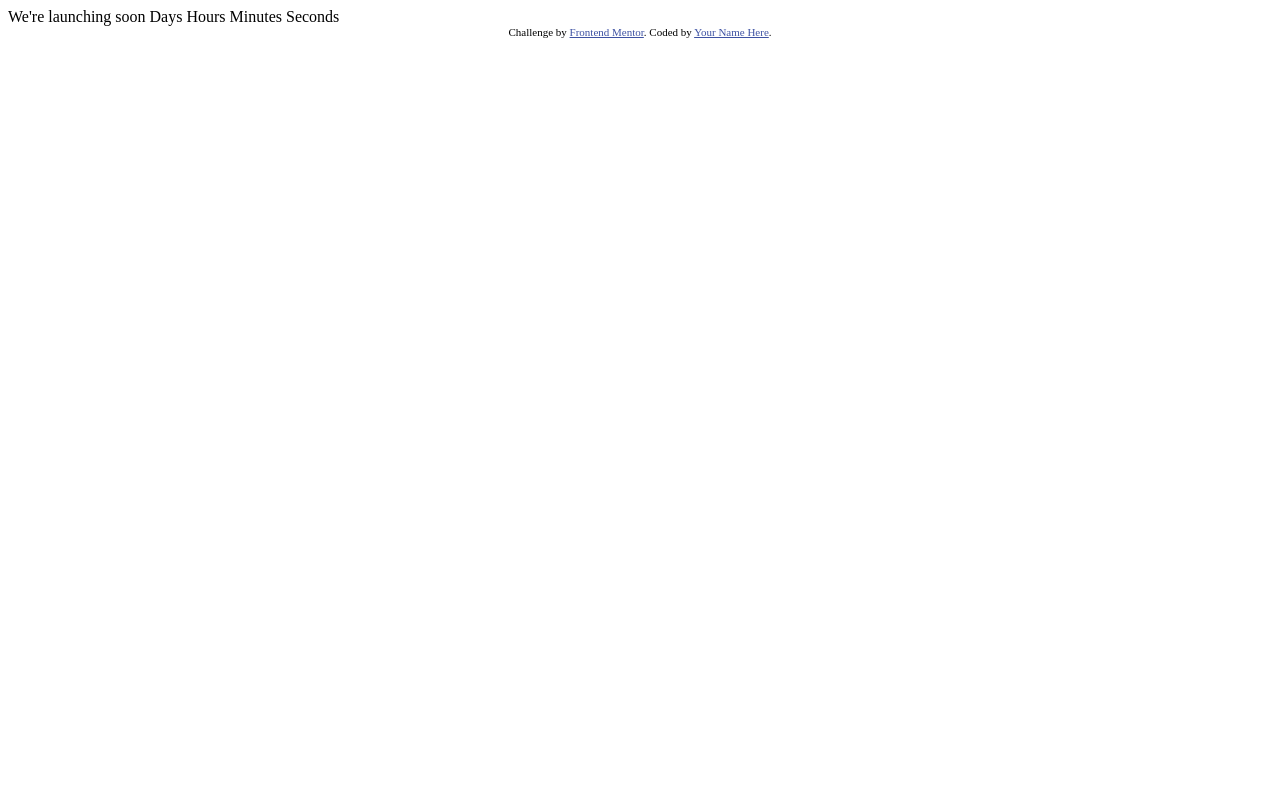
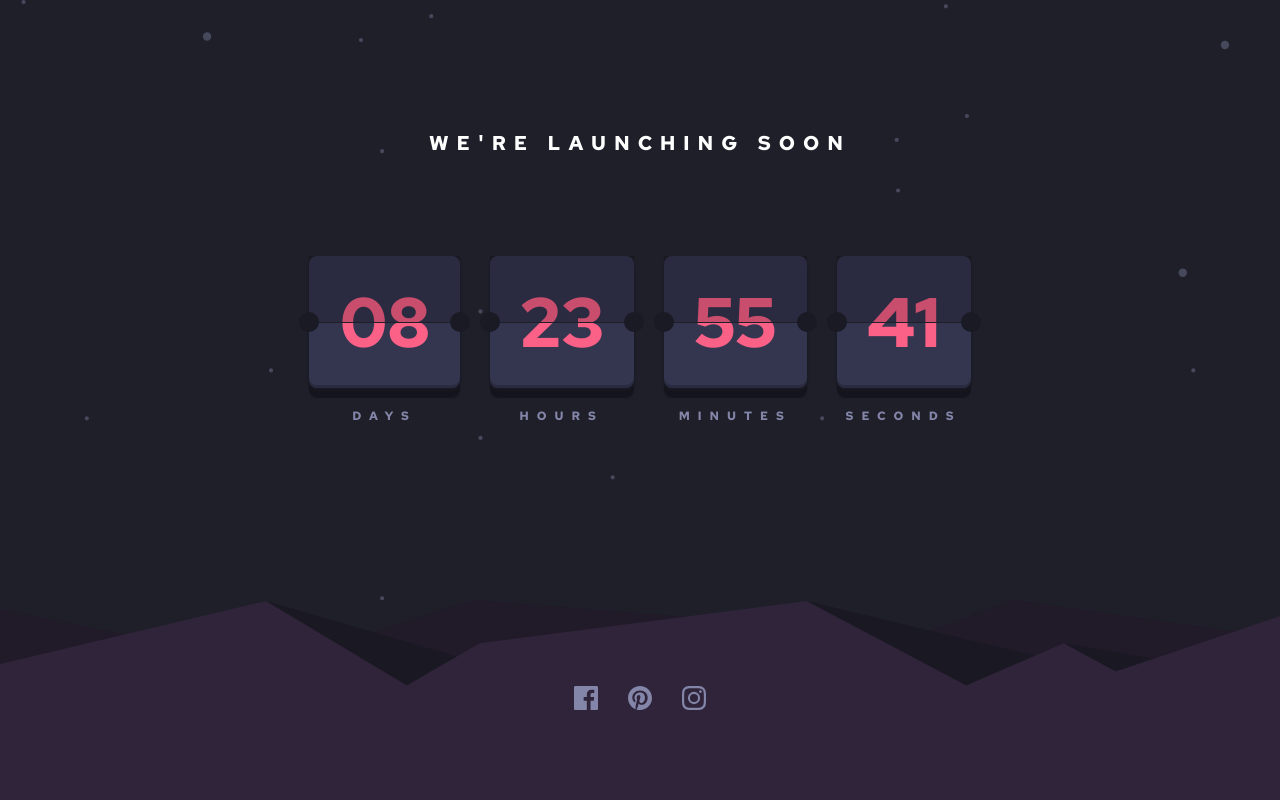
Before and after one commit to AbdullayevaAysel/launch-countdown-timer, a plain HTML site: page index.html in a window 1280 px wide. Drawn offline with Linux system fonts and the light colour scheme.

Commit message:
version 0.2

```diff
--- /dev/null
+++ b/assets/script.js
@@ -0,0 +1,9 @@
+let number = 823456
+
+let seconds = 60
+let minutes = 60
+let hour = 24
+
+let days = Math.floor(number/hour/seconds/minutes)
+
+console.log(days);
--- /dev/null
+++ b/assets/style.css
@@ -0,0 +1,135 @@
+@import url("https://fonts.googleapis.com/css2?family=Red+Hat+Text:wght@300;400;500;600;700&display=swap");
+:root {
+  --Grayish-blue: hsl(237, 18%, 59%);
+  --Soft-red: hsl(345, 95%, 68%);
+  --White: hsl(0, 0%, 100%);
+  --Dark-desaturated-blue: hsl(236, 21%, 26%);
+  --Very-dark-blue: hsl(235, 16%, 14%);
+  --Very-dark: hsl(234, 17%, 12%);
+}
+
+* {
+  margin: 0;
+  padding: 0;
+  box-sizing: border-box;
+}
+
+a {
+  text-decoration: none;
+}
+
+html {
+  font-size: 10px;
+}
+
+body {
+  font-size: 1.6rem;
+  font-family: "Red Hat Text", sans-serif;
+}
+
+.wrapper {
+  display: flex;
+  flex-direction: column;
+  align-items: center;
+  position: relative;
+  width: 100vw;
+  height: 100vh;
+  background: var(--Very-dark-blue) url("../images/bg-stars.svg") top center / cover no-repeat;
+  padding-top: 13rem;
+}
+
+.timer {
+  display: flex;
+  justify-content: center;
+  align-items: center;
+  gap: 3rem;
+  margin-top: 10rem;
+}
+
+.timer .time-count {
+  color: var(--Soft-red);
+  background: var(--Dark-desaturated-blue);
+  font-size: 7rem;
+  font-weight: 700;
+  padding: 2rem 3rem;
+  border-radius: 0.8rem;
+  position: relative;
+  display: flex;
+  align-items: center;
+  /* overflow: hidden; */
+  box-shadow: hsl(234, 17%, 12%) 0px 2px 3px, rgba(0, 0, 0, 0.3) 0px 10px 1px 0px, rgba(0, 0, 0, 0.2) 0px -3px 0px inset;
+
+}
+
+.timer .time-count span {
+    background: var(--Very-dark);
+    border-radius: 50%;
+    padding: 1rem;
+}
+
+.timer .time-count span:nth-child(1) {
+    position: absolute;
+    left: -1rem;
+}
+
+.timer .time-count span:nth-child(2) {
+    position: absolute;
+    right: -1rem;
+}
+
+.timer .time-count::before {
+  position: absolute;
+  content: "";
+  top: 0;
+  left: 0;
+  right: 0;
+  bottom: 0;
+  width: 100%;
+  height: 50%;
+  border-bottom: 0.1rem solid var(--Very-dark-blue);
+  background: rgba(0,0,0,0.2);
+  /* background: red; */
+  /* transform-origin: bottom;
+  transform: rotateX(0deg);
+  animation: rotate 3s ease-in 1s infinite normal; */
+}
+
+@keyframes rotate {
+    from {
+        transform: rotateX(0deg);
+    }
+    to {
+        transform: rotateX(-180deg);
+    }
+}
+
+
+.timer .time-name {
+  color: var(--Grayish-blue);
+  text-transform: uppercase;
+  font-size: 1.2rem;
+  font-weight: 700;
+  letter-spacing: 0.8rem;
+  text-align: center;
+  padding-top: 2rem;
+}
+
+.title {
+  color: var(--White);
+  text-transform: uppercase;
+  font-size: 2rem;
+  font-weight: 700;
+  letter-spacing: 0.8rem;
+}
+
+footer {
+  position: absolute;
+  bottom: 0;
+  width: 100vw;
+  height: 200px;
+  background: url("../images/pattern-hills.svg") top center / cover no-repeat;
+  display: flex;
+  align-items: center;
+  justify-content: center;
+  gap: 3rem;
+}
--- a/index.html
+++ b/index.html
@@ -1,31 +1,64 @@
 <!DOCTYPE html>
 <html lang="en">
-<head>
-  <meta charset="UTF-8">
-  <meta name="viewport" content="width=device-width, initial-scale=1.0"> <!-- displays site properly based on user's device -->
+  <head>
+    <meta charset="UTF-8" />
+    <meta name="viewport" content="width=device-width, initial-scale=1.0" />
 
-  <link rel="icon" type="image/png" sizes="32x32" href="./images/favicon-32x32.png">
+    <title>Launch countdown timer</title>
+    <link rel="stylesheet" href="./assets/style.css" />
+  </head>
+  <body>
+    <div class="wrapper">
+      <h1 class="title">We're launching soon</h1>
 
-  <title>Frontend Mentor | Launch countdown timer</title>
+      <main class="timer">
+        <div>
+          <div class="time-count">
+            <span></span>
+            08
+            <span></span>
+          </div>
+          <div class="time-name">Days</div>
+        </div>
+        <div>
+          <div class="time-count">
+            <span></span>
+            23
+            <span></span>
+          </div>
+          <div class="time-name">Hours</div>
+        </div>
+        <div>
+          <div class="time-count">
+            <span></span>
+            55
+            <span></span>
+          </div>
+          <div class="time-name">Minutes</div>
+        </div>
+        <div>
+          <div class="time-count">
+            <span></span>
+            41
+            <span></span>
+          </div>
+          <div class="time-name">Seconds</div>
+        </div>
+      </main>
 
-  <!-- Feel free to remove these styles or customise in your own stylesheet 👍 -->
-  <style>
-    .attribution { font-size: 11px; text-align: center; }
-    .attribution a { color: hsl(228, 45%, 44%); }
-  </style>
-</head>
-<body>
+      <footer>
+        <a href="#">
+          <img src="./images/icon-facebook.svg" alt="" />
+        </a>
+        <a href="#">
+          <img src="./images/icon-pinterest.svg" alt="" />
+        </a>
+        <a href="#">
+          <img src="./images/icon-instagram.svg" alt="" />
+        </a>
+      </footer>
+    </div>
 
-  We're launching soon
-
-  Days
-  Hours
-  Minutes
-  Seconds
-
-  <div class="attribution">
-    Challenge by <a href="https://www.frontendmentor.io?ref=challenge" target="_blank">Frontend Mentor</a>.
-    Coded by <a href="#">Your Name Here</a>.
-  </div>
-</body>
+    <script src="./assets/script.js"></script>
+  </body>
 </html>
```
Also changed, not shown: 1 other file.
